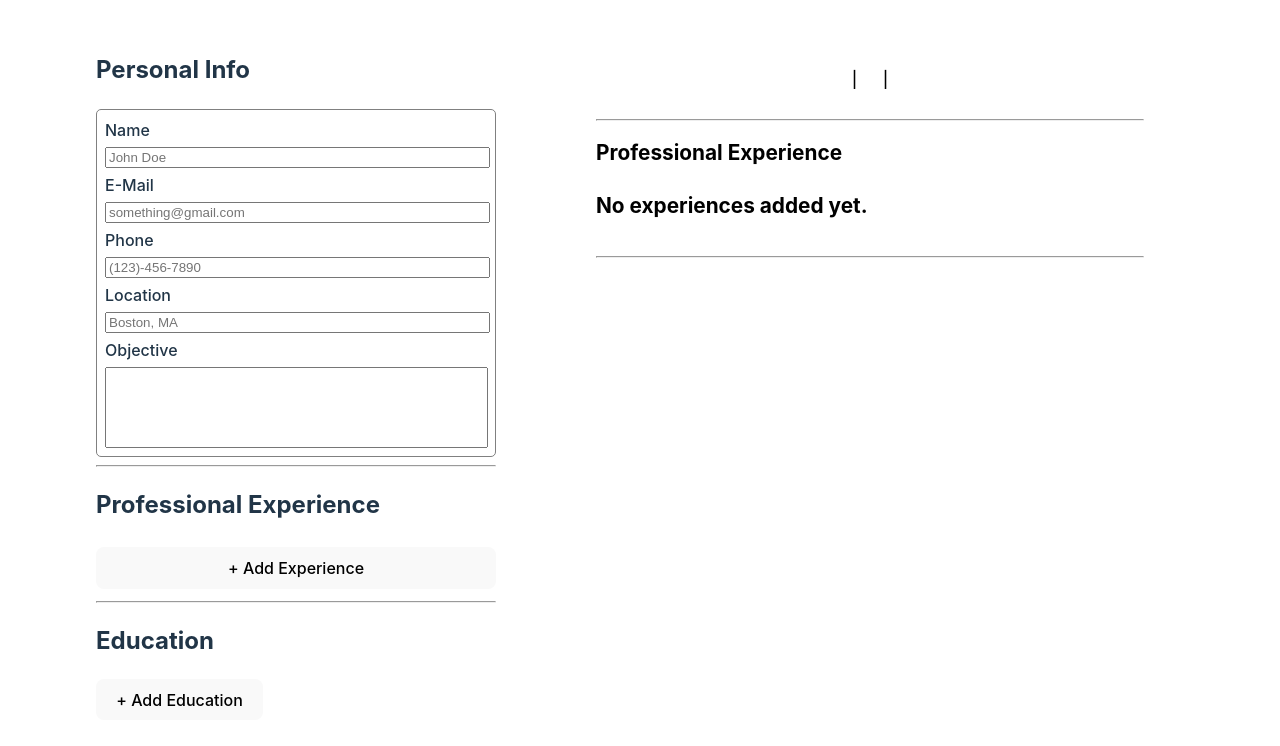
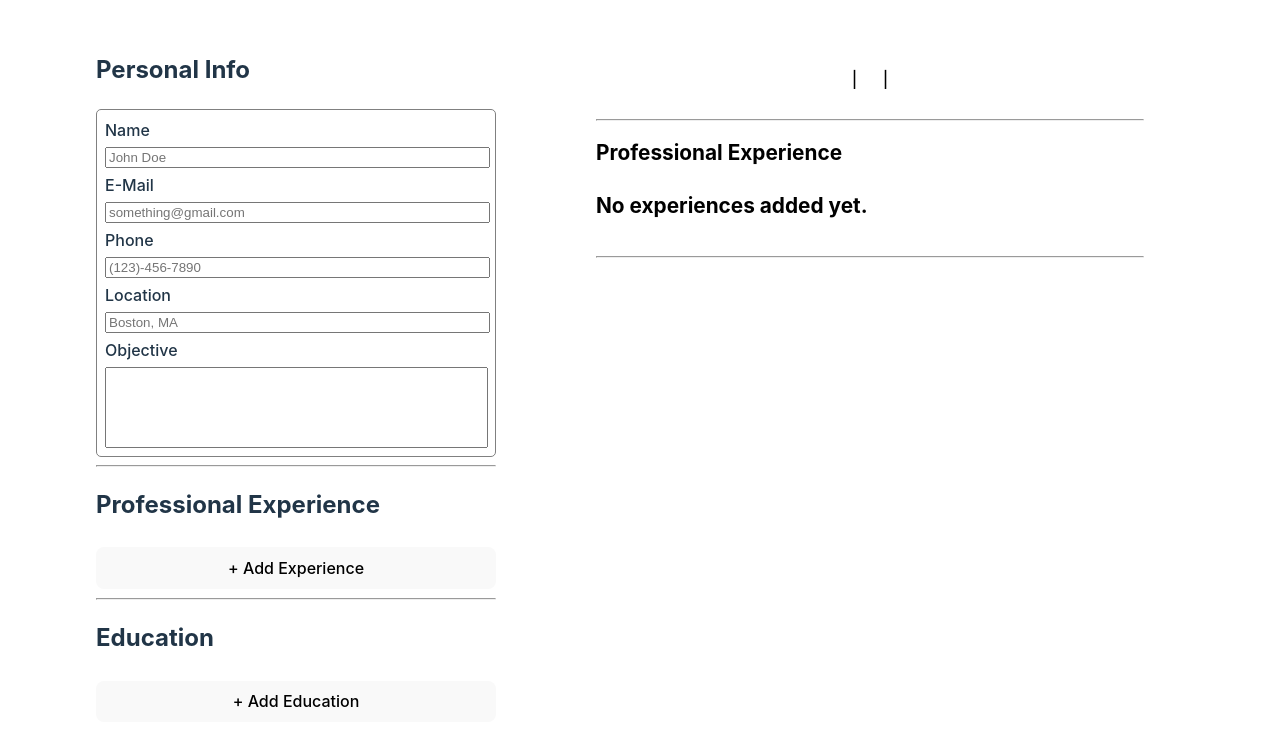
Before and after one commit to EddieTheEgg/cvBuilder, a React (Vite) app in the folder cvBuilder/: page / in a window 1280 px wide. Shown: the top 746 px of the page. Built offline with nearby package versions, Linux system fonts and the light colour scheme.

Commit message:
added styling to the education section of input fields

```diff
--- a/cvBuilder/src/Components/resume.css
+++ b/cvBuilder/src/Components/resume.css
@@ -121,7 +121,7 @@ ul {
     font-size: 1rem;
 }
 
-.experience-form section{
+.experience-form section, .education-form section{
     display:flex;
     flex-direction: column;
     gap:5px;
@@ -135,16 +135,16 @@ ul {
   padding-left: 0px;
 }
 
-.collapse-view-details{
+.collapse-view-details, .collapse-view-details-education{
     display:flex;
     flex-direction: column;
 }
 
-.collapse-view-details:nth-child(2){
+.collapse-view-details:nth-child(2), .collapsed-view-details-education:nth-child(2){
     font-size: 0.5rem;
 }
 
-.collapsed-view{
+.collapsed-view, .collapsed-view-education{
     border: 1px solid grey;
     border-radius: 5px;
     padding: 0.5rem;
@@ -154,7 +154,7 @@ ul {
     width: 100%;
 }
 
-.delete-button{
+.delete-button, .delete-edu-button{
     margin-top : 0.3rem;
 }
 
@@ -164,9 +164,9 @@ ul {
     padding: 0.5rem;
 }
 
-.add-experience-button{
+.add-experience-button, .add-education-button{
     margin-top: 0.3rem;
-    margin-bottom: 0.3rem;
+    margin-bottom: 0.1rem;
     width: 100%;
 }
 
```
